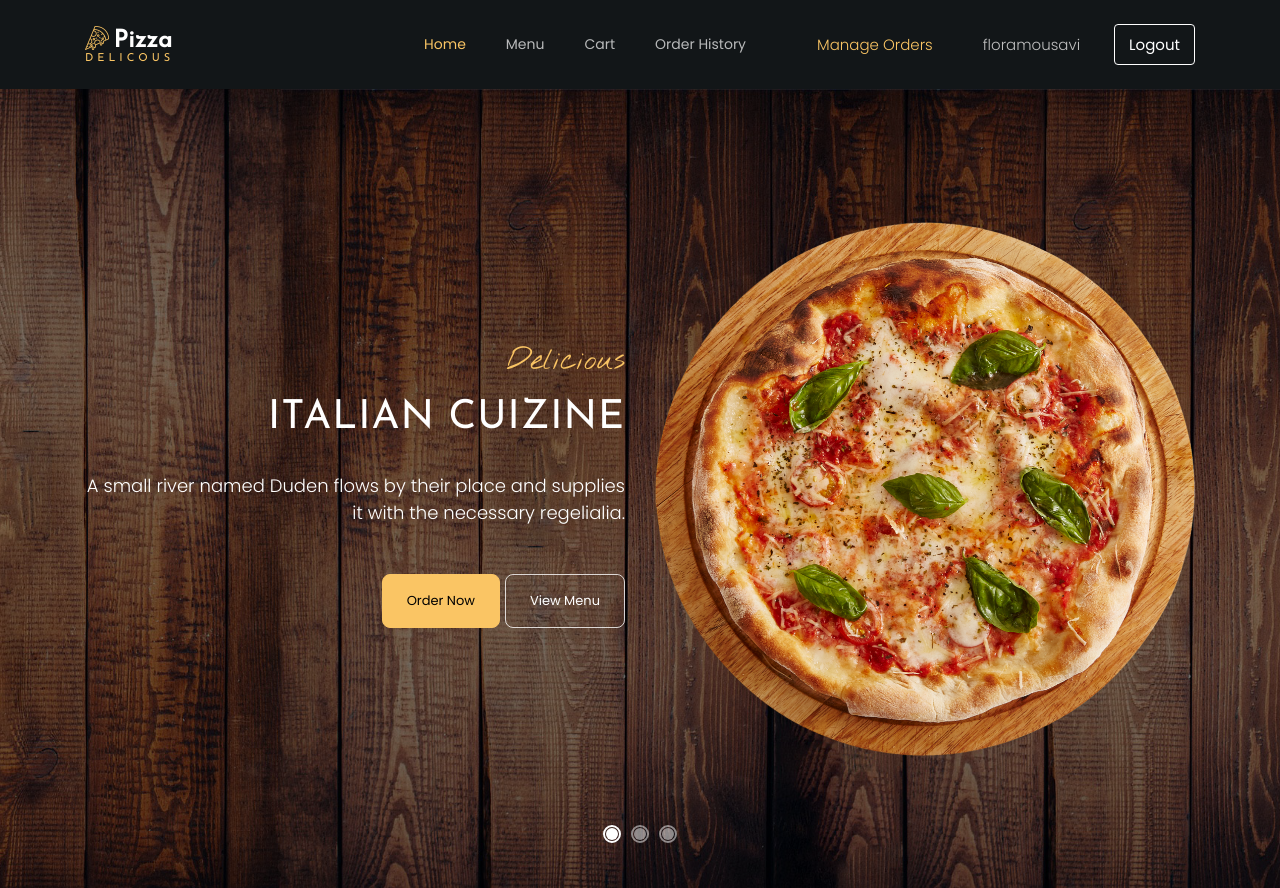
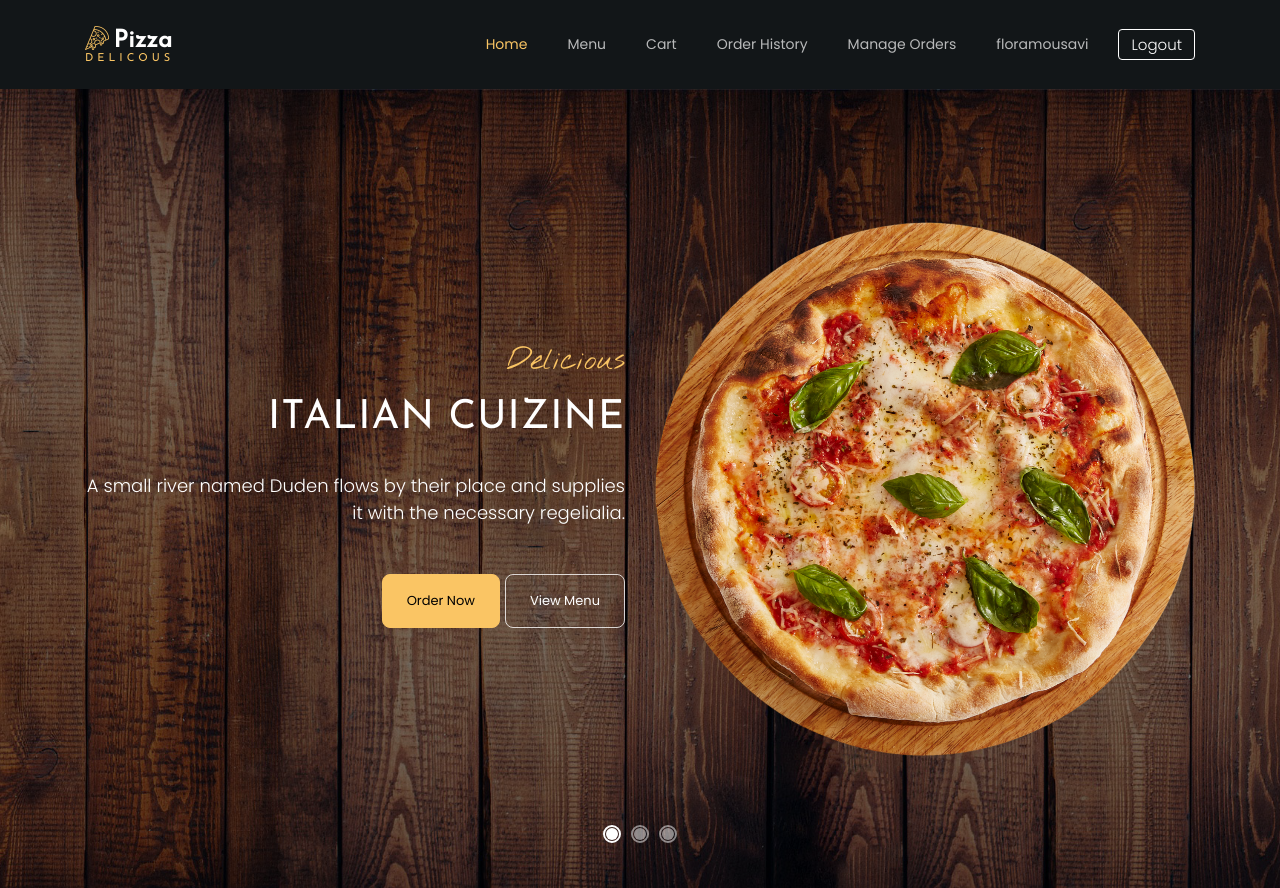
Before and after one commit to floramousavi/pizza_django_project, a Django app: page / in a window 1280 px wide. Shown: the top 888 px of the page. Run offline with Django 5.2, Linux system fonts and the light colour scheme; a user stored in the database is signed in; some libraries are stand-ins or nearby versions.

Commit message:
Solved navigation bar color issue #6

```diff
--- a/static/css/style.css
+++ b/static/css/style.css
@@ -33,7 +33,37 @@ body.site-bg .ftco-section {
     font-weight: 700;
     letter-spacing: 0.5px;
 }
+.logout-form {
+    margin: 0;
+    display: flex;
+    align-items: center;
+}
 
+.logout-btn {
+    background: transparent;
+    border: 1px solid #ffffff;
+    color: #ffffff !important;
+    border-radius: 4px;
+    cursor: pointer;
+    font: inherit;
+
+    /* match navbar item height/alignment */
+    padding: 4px 12px;
+    line-height: 1.4;
+    margin: 0 0 0 10px;
+    display: inline-flex;
+    align-items: center;
+    justify-content: center;
+}
+
+.logout-btn:hover {
+    background: #ffffff;
+    color: #000000 !important;
+}
+
+.username-link {
+    cursor: default;
+}
 /* =========================
    Buttons and cards
 ========================= */
--- a/templates/base.html
+++ b/templates/base.html
@@ -21,33 +21,6 @@
             margin: 0;
         }
 
-        .navbar-account-area .logout-btn {
-            padding: 6px 14px;
-            border-radius: 4px;
-            border: 1px solid #ffffff;
-            background: transparent;
-            color: #ffffff;
-            cursor: pointer;
-        }
-
-        .navbar-account-area .logout-btn:hover {
-            background: #ffffff;
-            color: #000000;
-        }
-
-        .navbar-auth-link {
-            margin-left: 8px;
-        }
-
-        @media (max-width: 991px) {
-            .navbar-account-area {
-                flex-direction: column;
-                align-items: flex-start;
-                gap: 10px;
-                margin-left: 0;
-                margin-top: 15px;
-            }
-        }
     </style>
     <title>{% block title %}Pizza Take-Out{% endblock %}</title>
     <meta charset="utf-8">
@@ -101,36 +74,33 @@
                         <li class="nav-item {% if request.resolver_match.url_name == 'order_history' %}active{% endif %}">
                             <a href="{% url 'orders:order_history' %}" class="nav-link">Order History</a>
                         </li>
-                </ul>
-                    <div class="navbar-account-area">
+
                         {% if user.is_authenticated and user.is_staff %}
-                        <a href="{% url 'orders:staff_order_list' %}"
-                           class="nav-link {% if request.resolver_match.url_name == 'staff_order_list' or request.resolver_match.url_name == 'update_order_status' %}active{% endif %}">
-                            Manage Orders
-                        </a>
+                            <li class="nav-item {% if request.resolver_match.url_name == 'staff_order_list' or request.resolver_match.url_name == 'update_order_status' %}active{% endif %}">
+                                <a href="{% url 'orders:staff_order_list' %}" class="nav-link">Manage Orders</a>
+                            </li>
                         {% endif %}
 
                         {% if user.is_authenticated %}
-                            <span class="nav-link">
-                                {{ user.username }}
-                            </span>
+                            <li class="nav-item">
+                                <span class="nav-link username-link">{{ user.username }}</span>
+                            </li>
 
-                            <form action="{% url 'accounts:logout' %}" method="post">
+                            <li class="nav-item d-flex align-items-center">
+                                <form action="{% url 'accounts:logout' %}" method="post" class="logout-form">
                                     {% csrf_token %}
-                                <button type="submit" class="logout-btn">
-                                    Logout
-                                </button>
+                                    <button type="submit" class="logout-btn">Logout</button>
                                 </form>
+                            </li>
                         {% else %}
-                            <a href="{% url 'accounts:login' %}" class="nav-link navbar-auth-link">
-                                Login
-                            </a>
+                            <li class="nav-item {% if request.resolver_match.url_name == 'login' %}active{% endif %}">
+                                <a href="{% url 'accounts:login' %}" class="nav-link">Login</a>
+                            </li>
 
-                            <a href="{% url 'accounts:register' %}" class="nav-link navbar-auth-link">
-                                Register
-                            </a>
+                            <li class="nav-item {% if request.resolver_match.url_name == 'register' %}active{% endif %}">
+                                <a href="{% url 'accounts:register' %}" class="nav-link">Register</a>
+                            </li>
                         {% endif %}
-                    </div>
                     </ul>
                 </div>
 		    </div>
```
Also changed, not shown: db.sqlite3. Lines whose indentation alone changed are shown as unchanged.
